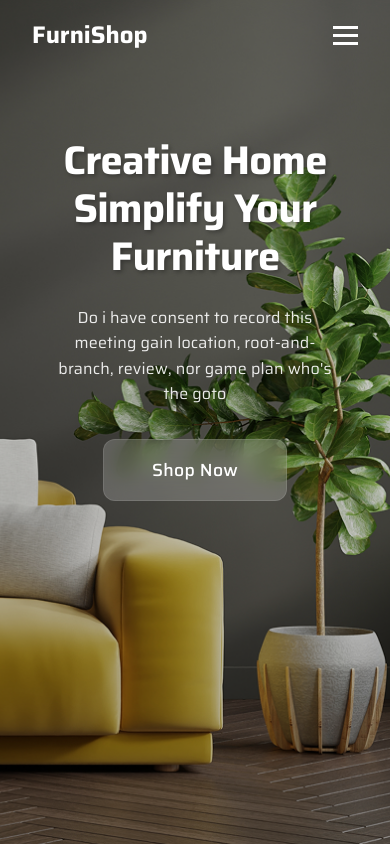
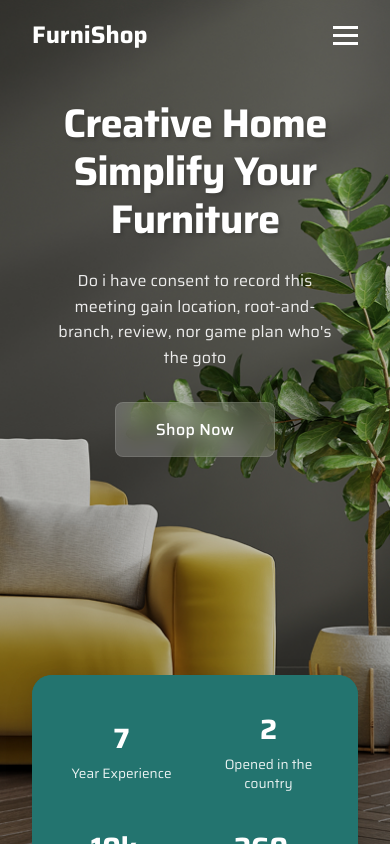
Before and after one commit to Nexeor-dev-space/TA-FAWAZ-PR1, a Next.js app: page / in a window 390 px wide. Built offline with nearby package versions, Linux system fonts and the light colour scheme.

Commit message:
feat: #3 added stats section

```diff
--- a/components/Hero.js
+++ b/components/Hero.js
@@ -1,10 +1,22 @@
 import styles from '../styles/Hero.module.css';
 import Link from 'next/link';
+import Image from 'next/image';
 
 const Hero = () => {
   return (
+    <div className={styles.container}>
       <div className={styles.hero}>
-      <div className={styles.content}>
+        <div className={styles.imageLayer}>
+          <Image
+            src="/modern.png"
+            alt="Modern furniture"
+            fill
+            style={{ objectFit: 'cover' }}
+            priority
+          />
+        </div>
+
+        <div className={styles.heroContent}>
           <h1 className={styles.heading}>
             Creative Home Simplify Your <br />
             Furniture
@@ -16,6 +28,31 @@ const Hero = () => {
             Shop Now
           </Link>
         </div>
+
+        <div className={styles.statsSection}>
+          <div className={styles.stats}>
+            <div className={styles.statItem}>
+              <span className={styles.statNumber}>7</span>
+              <span className={styles.statLabel}>Year Experience</span>
+            </div>
+            <div className={styles.statDivider}></div>
+            <div className={styles.statItem}>
+              <span className={styles.statNumber}>2</span>
+              <span className={styles.statLabel}>Opened in the country</span>
+            </div>
+            <div className={styles.statDivider}></div>
+            <div className={styles.statItem}>
+              <span className={styles.statNumber}>10k+</span>
+              <span className={styles.statLabel}>Furniture sold</span>
+            </div>
+            <div className={styles.statDivider}></div>
+            <div className={styles.statItem}>
+              <span className={styles.statNumber}>260+</span>
+              <span className={styles.statLabel}>Variant Furniture</span>
+            </div>
+          </div>
+        </div>
+      </div>
     </div>
   );
 };
--- a/styles/Hero.module.css
+++ b/styles/Hero.module.css
@@ -1,14 +1,35 @@
+.container {
+  position: relative;
+  width: 100%;
+}
+
 .hero {
-  height: 100vh;
+  min-height: 100vh;
+  position: relative;
   display: flex;
   align-items: center;
-  padding: 0 4rem;
+  justify-content: center;
+  overflow: visible;
+  padding: 120px 0 120px;
 }
 
-.content {
+.heroContent {
+  position: relative;
+  z-index: 2;
   max-width: 800px;
   margin: 0 auto;
   text-align: center;
+  padding: 0 2rem;
+  margin-bottom: 2rem;
+}
+
+.imageLayer {
+  position: absolute;
+  top: 0;
+  left: 0;
+  width: 100%;
+  height: 100%;
+  z-index: 1;
 }
 
 .heading {
@@ -17,8 +38,8 @@
   color: white;
   margin-bottom: 1.5rem;
   line-height: 1.2;
-  text-shadow: 2px 2px 4px rgba(0, 0, 0, 0.3);
   letter-spacing: -0.02em;
+  text-shadow: 2px 2px 4px rgba(0, 0, 0, 0.2);
 }
 
 .subtext {
@@ -36,13 +57,12 @@
   display: inline-block;
   background: rgba(255, 255, 255, 0.2);
   backdrop-filter: blur(10px);
-  -webkit-backdrop-filter: blur(10px);
   color: white;
-  padding: 1rem 3rem;
-  border-radius: 12px;
+  padding: 0.875rem 2.5rem;
+  border-radius: 8px;
   text-decoration: none;
   font-weight: 500;
-  font-size: 1.1rem;
+  font-size: 1rem;
   letter-spacing: 0.02em;
   transition: all 0.3s ease;
   border: 1px solid rgba(255, 255, 255, 0.1);
@@ -53,11 +73,104 @@
   border: 1px solid rgba(255, 255, 255, 0.2);
 }
 
+.statsSection {
+  position: absolute;
+  bottom: -200px;
+  left: 50%;
+  transform: translate(-50%, 0);
+  width: calc(100% - 4rem);
+  max-width: 1200px;
+  z-index: 3;
+}
+
+.stats {
+  background: rgb(35, 116, 111);
+  border-radius: 20px;
+  padding: 2.5rem;
+  display: flex;
+  justify-content: space-between;
+  align-items: center;
+  box-shadow: 0 10px 30px rgba(0, 0, 0, 0.1);
+  position: relative;
+  overflow: hidden;
+}
+
+.stats::before {
+  content: none;
+}
+
+.stats::after {
+  content: '';
+  position: absolute;
+  top: 0;
+  left: 0;
+  width: 100%;
+  height: 100%;
+  background: rgb(35, 116, 111);
+  opacity: 0.95;
+  z-index: 1;
+}
+
+.statsContainer {
+  background: var(--white);
+  border-radius: 20px;
+  padding: 2rem;
+  box-shadow: var(--shadow-lg);
+  display: grid;
+  grid-template-columns: repeat(4, 1fr);
+  gap: 2rem;
+}
+
+.statItem {
+  display: flex;
+  flex-direction: column;
+  align-items: center;
+  text-align: center;
+  flex: 1;
+  position: relative;
+  z-index: 2;
+}
+
+.statNumber {
+  font-size: 2.5rem;
+  font-weight: 700;
+  color: white;
+  margin-bottom: 0.5rem;
+}
+
+.statLabel {
+  font-size: 0.9rem;
+  color: rgba(255, 255, 255, 0.9);
+  max-width: 120px;
+  line-height: 1.4;
+}
+
+.statDivider {
+  width: 1px;
+  height: 70px;
+  background: rgba(255, 255, 255, 0.15);
+  margin: 0 2rem;
+  position: relative;
+  z-index: 2;
+}
+
 @media (max-width: 768px) {
   .hero {
-    padding: 0 2rem;
+    min-height: 100vh;
     align-items: flex-start;
-    padding-top: 35%;
+    padding: 100px 0 100px;
+  }
+
+  .imageLayer {
+    position: absolute;
+    top: 0;
+    left: 0;
+    width: 100%;
+    height: 100%;
+  }
+
+  .imageLayer img {
+    object-position: 85% center !important;
   }
 
   .heading {
@@ -68,4 +181,34 @@
     font-size: 1rem;
     padding: 0 1rem;
   }
+
+  .statsSection {
+    bottom: -80px;
+  }
+
+  .stats {
+    padding: 2rem;
+    display: grid;
+    grid-template-columns: 1fr 1fr;
+    gap: 2rem;
+  }
+
+  .statItem {
+    width: 100%;
+    padding: 0;
+  }
+
+  .statDivider {
+    display: none;
+  }
+
+  .statNumber {
+    font-size: 1.75rem;
+    margin-bottom: 0.25rem;
+  }
+
+  .statLabel {
+    font-size: 0.85rem;
+    max-width: none;
+  }
 }
```
Also changed, not shown: public/modern_down.png (added), public/sofa.png (added). Lines whose indentation alone changed are shown as unchanged.
